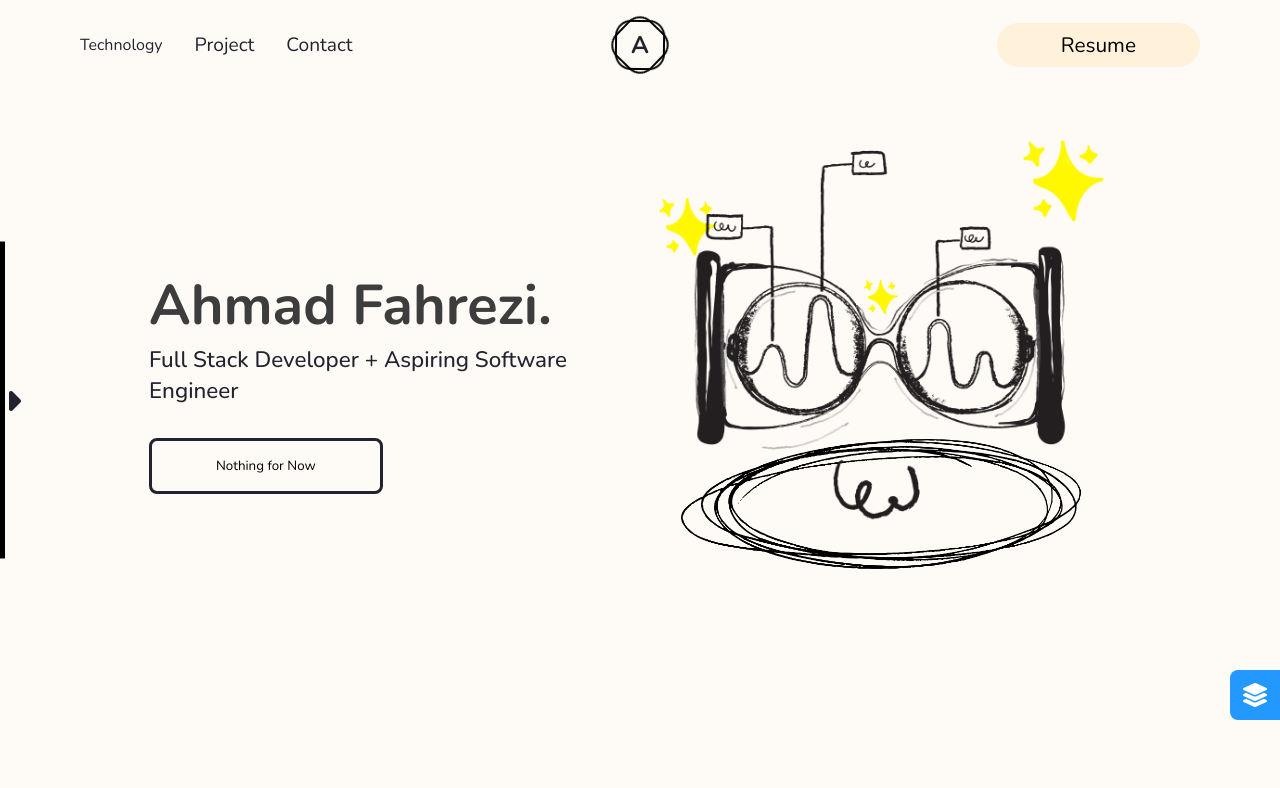
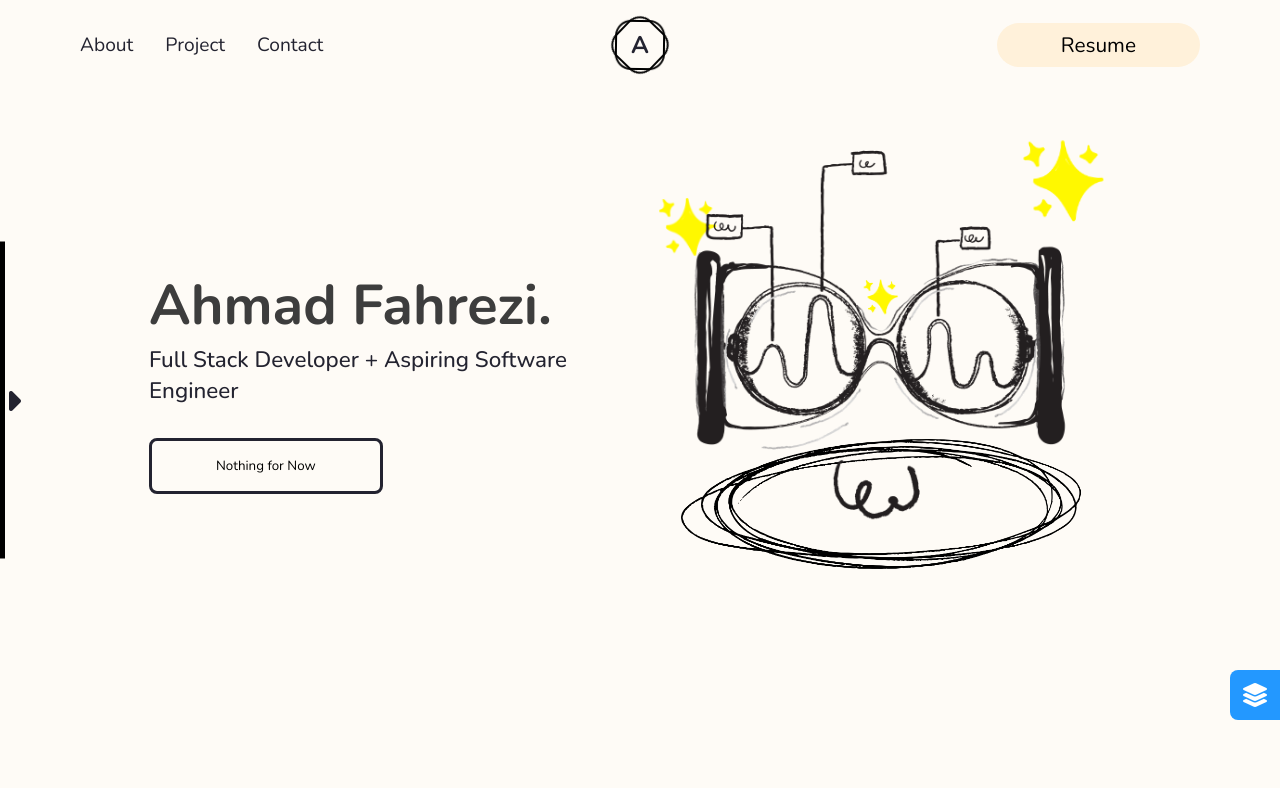
Before and after one commit to ahmadfahrezi81/vue-portfolio, a Vue app: page / in a window 1280 px wide. Shown: the top 788 px of the page. Built offline with nearby package versions, Linux system fonts and the light colour scheme.

Commit message:
router, logo clicked

```diff
--- a/src/App.vue
+++ b/src/App.vue
@@ -3,7 +3,6 @@
         <Navbar />
         <!-- <HomeView /> -->
         <router-view />
-        <div id="technology">IT SHOULD SCROLL TO HERE</div>
     </div>
     <div v-else>
         <Spinner />
--- a/src/components/AboutMe.vue
+++ b/src/components/AboutMe.vue
@@ -1,5 +1,5 @@
 <template>
-    <div class="section_head" id="about">
+    <div class="section_head" id="AboutMe">
         <span class="section_head_title">About Me</span>
         <span class="section_head_number">1</span>
     </div>
--- a/src/components/Contact.vue
+++ b/src/components/Contact.vue
@@ -144,5 +144,9 @@ export default {};
     .section_footer:hover {
         color: #2c63d8;
     }
+
+    a {
+        margin-bottom: 2rem;
+    }
 }
 </style>
--- a/src/components/Navbar.vue
+++ b/src/components/Navbar.vue
@@ -2,19 +2,15 @@
     <div>
         <div v-if="isDesktop" class="navbar_desktop">
             <ul class="desktop_option">
-                <!-- <li @click="test">About</li> -->
-                <!-- <li @click="home"><a href="#AboutMe">About</a></li> -->
-                <!-- <router-link to="#about">Enter</router-link> -->
-                <router-link :to="{ path: '/', hash: '#technology' }"
-                    >Technology</router-link
+                <router-link :to="{ path: '/', hash: '#AboutMe' }"
+                    >About</router-link
                 >
-
-                <li @click="home"><a href="#MainProject">Project</a></li>
-                <li @click="home"><a href="#Contact">Contact</a></li>
-
-                <!-- <li>About</li>
-                <li>Project</li>
-                <li>Contact</li> -->
+                <router-link :to="{ path: '/', hash: '#MainProject' }"
+                    >Project</router-link
+                >
+                <router-link :to="{ path: '/', hash: '#Contact' }"
+                    >Contact</router-link
+                >
             </ul>
             <Logo />
             <button class="desktop_resume">Resume</button>
@@ -29,12 +25,24 @@
                 </div>
             </div>
             <div v-else class="mobile_menu_opened">
-                <Logo />
+                <Logo @click="handleMenu" />
 
                 <ul class="mobile_option">
-                    <li @click="home"><a href="#AboutMe">About</a></li>
-                    <li @click="home"><a href="#MainProject">Project</a></li>
-                    <li @click="home"><a href="#Contact">Contact</a></li>
+                    <router-link
+                        @click="handleMenu"
+                        :to="{ path: '/', hash: '#AboutMe' }"
+                        >About</router-link
+                    >
+                    <router-link
+                        @click="handleMenu"
+                        :to="{ path: '/', hash: '#MainProject' }"
+                        >Project</router-link
+                    >
+                    <router-link
+                        @click="handleMenu"
+                        :to="{ path: '/', hash: '#Contact' }"
+                        >Contact</router-link
+                    >
                 </ul>
                 <button class="mobile_resume">Resume</button>
 
@@ -76,12 +84,7 @@ export default {
             isMenu.value = !isMenu.value;
         };
 
-        const home = () => {
-            router.push("/");
-            handleMenu();
-        };
-
-        return { isDesktop, isMenu, handIsAlive, handleMenu, home };
+        return { isDesktop, isMenu, handIsAlive, handleMenu };
     },
 };
 </script>
@@ -103,13 +106,14 @@ export default {
         margin: 0;
         padding: 0;
 
-        li {
+        // router-link is a tag when rendered
+        a {
             font-size: 1.2rem;
             padding: 0.5rem 0;
             cursor: pointer;
         }
 
-        li:hover {
+        a:hover {
             transform: scale(1.05);
             border-bottom: 5px #dae0ff solid;
         }
@@ -194,7 +198,7 @@ export default {
             margin: 0;
             padding: 0;
 
-            li {
+            a {
                 font-size: 1.8rem;
                 cursor: pointer;
             }
--- a/src/components/Sidebar.vue
+++ b/src/components/Sidebar.vue
@@ -46,7 +46,7 @@ export default {
             isOpen.value = window.innerWidth > 640;
 
             window.addEventListener("resize", () => {
-                console.log(window.innerWidth);
+                // console.log(window.innerWidth);
 
                 isOpen.value = window.innerWidth > 640;
             });
@@ -63,10 +63,6 @@ export default {
 };
 </script>
 <style lang="scss" scoped>
-// body {
-//     height: 200vh;
-// }
-
 .sidebar_arrow {
     z-index: 100;
     position: fixed;
--- a/src/router/index.js
+++ b/src/router/index.js
@@ -28,11 +28,11 @@ const router = createRouter({
         //this is to go to #About & #Contact
         if (to.hash) {
             return {
-                selector: to.hash,
+                el: to.hash,
                 behavior: "smooth",
             };
         }
-        document.getElementById("app").scrollIntoView({ behavior: "smooth" });
+        return { top: 0 };
     },
 });
 
```
